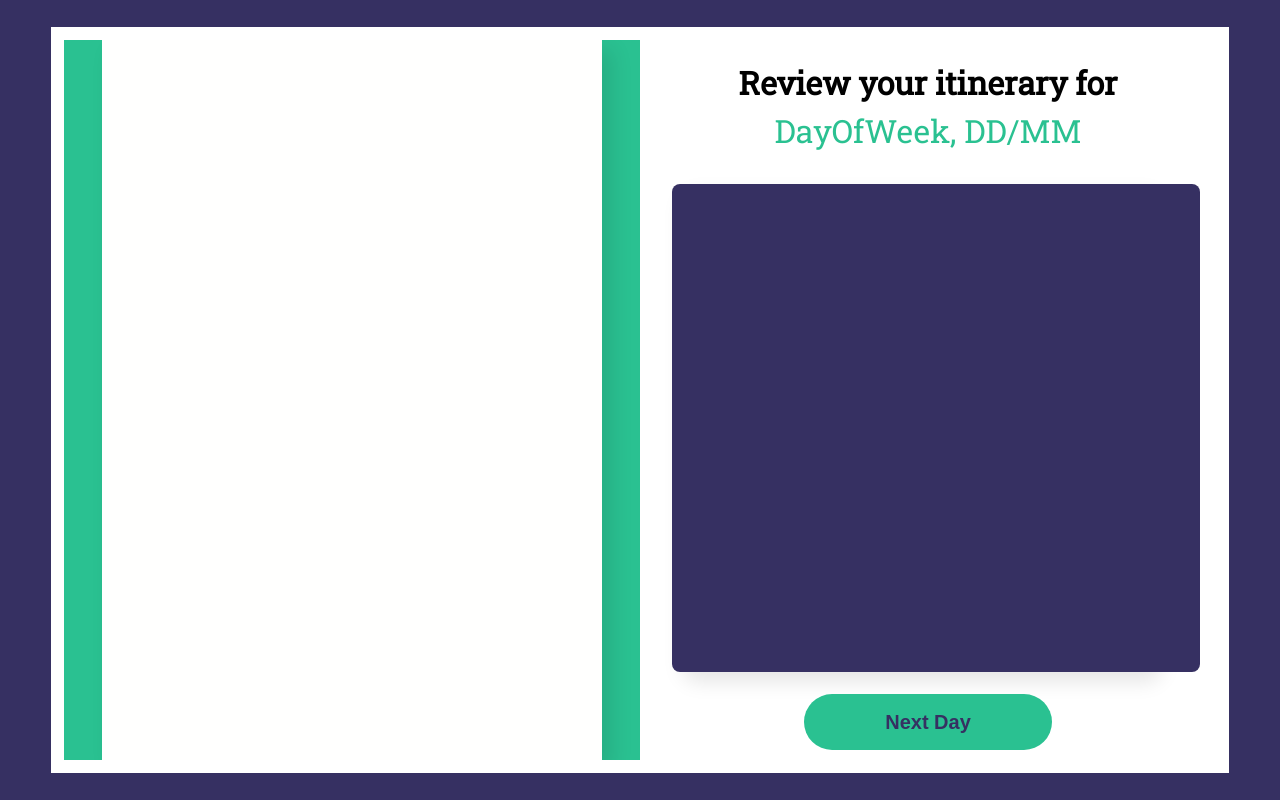
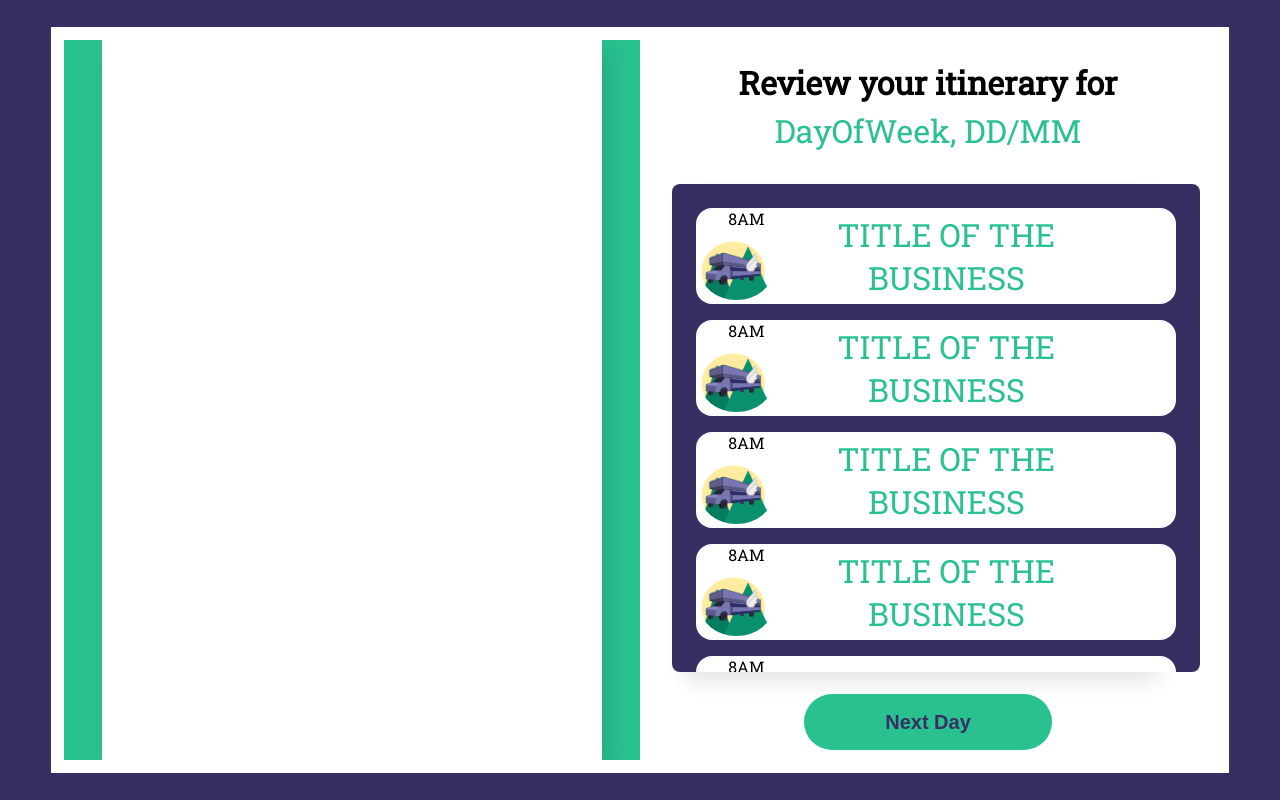
Before and after one commit to mabarry/Mytinerary, a React (Create React App) app in the folder itinerary/: page /itinerary in a window 1280 px wide. Built offline with nearby package versions, Linux system fonts and the light colour scheme.

Commit message:
Adds new session

```diff
--- a/itinerary/src/Itinerary.css
+++ b/itinerary/src/Itinerary.css
@@ -30,3 +30,22 @@
 .iten-title svg{
     height: 6vh;
 }
+
+.options-border {
+    background-color: #363062;
+    border-radius: 16px;
+    box-shadow: 10px 10px 20px rgba(0, 0, 0, 0.1);
+}
+
+.options {
+    height: 55vh;
+    width: 60vh;
+    border-radius: 8px;
+    overflow-y: auto;
+    padding: 5%;
+    background-color: #363062;
+    display: grid;
+    grid-template-columns: repeat(1, 1fr);
+    flex-wrap: wrap;
+    justify-content: center;
+}
--- a/itinerary/src/ItineraryPage.js
+++ b/itinerary/src/ItineraryPage.js
@@ -1,4 +1,5 @@
 import Schedule from "./components/schedule";
+import Session from "./components/Session";
 import "./Itinerary.css"
 import { Helmet } from "react-helmet";
 
@@ -21,6 +22,12 @@ function ItineraryPage() {
                         <p>DayOfWeek, DD/MM</p>
                         <div className="options-border">
                             <div className="options">
+                                <Session />
+                                <Session />
+                                <Session />
+                                <Session />
+                                <Session />
+                                <Session />
                             </div>
                         </div>
                     <button className="next-button">Next Day</button>
--- a/itinerary/src/components/Session.css
+++ b/itinerary/src/components/Session.css
@@ -2,6 +2,9 @@
     display: grid;
     grid-template-columns: 100px 300px;
     grid-template-rows: 2fr 5fr;
+    background-color: white;
+    border-radius: 16px;
+    height: 12vh;
 }
 
 .time {
@@ -21,10 +24,10 @@
 }
 
 .title-box {
-    grid-row: 2;
+    grid-row: span 2;
+    grid-column: 2;
     display: flex;
-    align-items: center;
-    justify-content: center;
-    background-color: lightgray;
-    border-radius: 16px;
+    text-align: center;
+    font-size: 10px;
+
 }
--- a/itinerary/src/components/Session.js
+++ b/itinerary/src/components/Session.js
@@ -1,7 +1,7 @@
 import { useState } from "react";
 import "./Session.css"
 
-const Session = ({time, businessInfo, activity}) => {
+const Session = () => {
 
 
     return (
```
